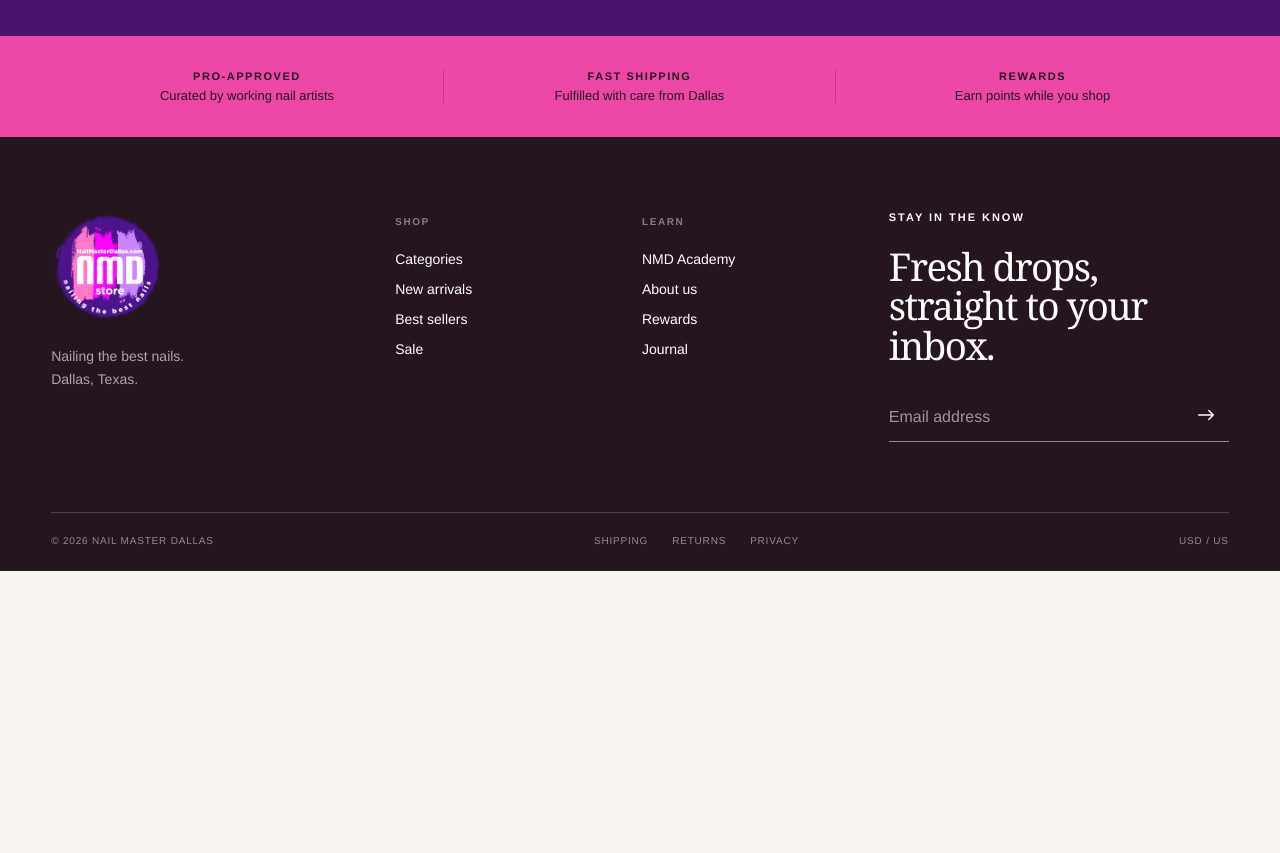
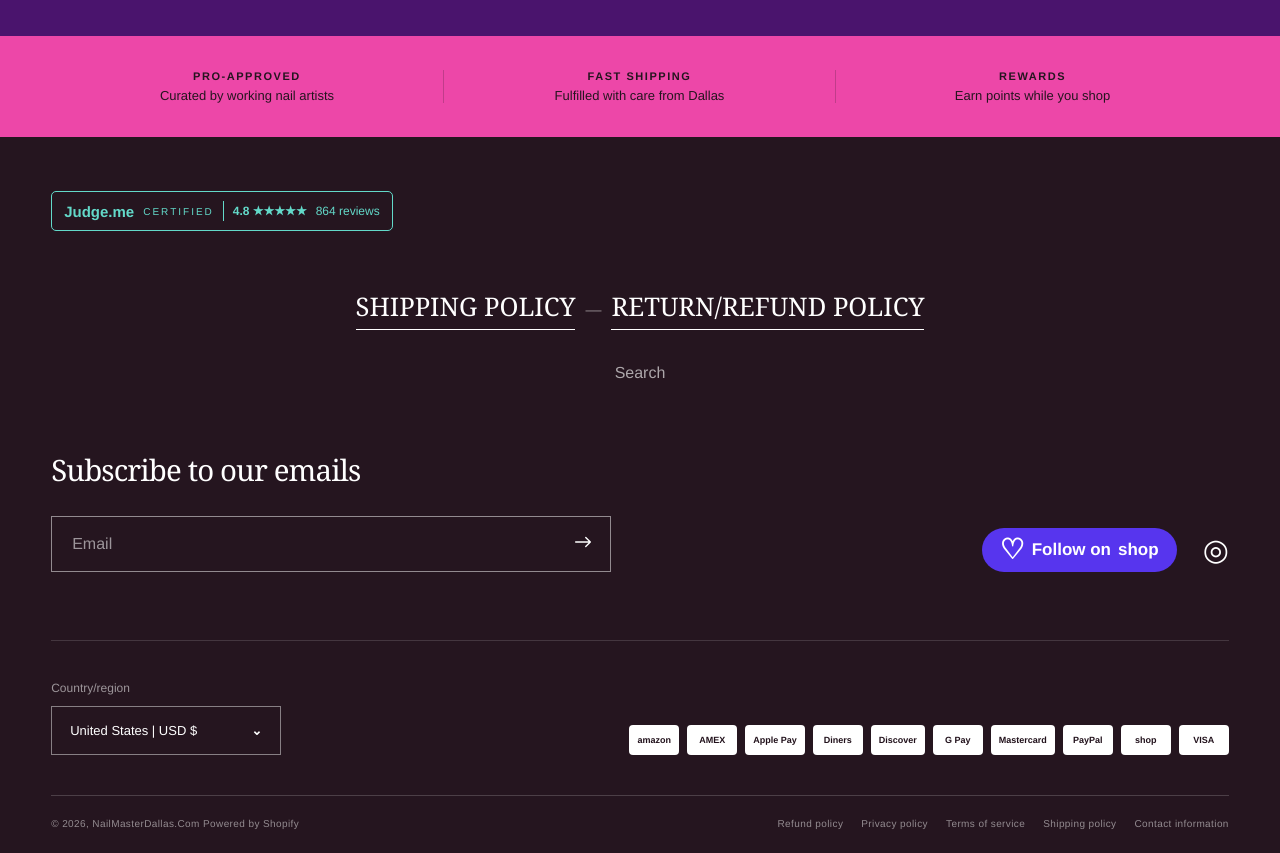
Before and after one commit to Go-Execution/nail-master-dallas, a Next.js app: page / in a window 1280 px wide. Shown: the part 4320-5173 px from the top of the page. Before the commit the page ends 4891 px from the top, so only its background shows below. Built offline with nearby package versions, Linux system fonts and the light colour scheme.

Commit message:
Match footer content to Shopify store

```diff
--- a/src/app/globals.css
+++ b/src/app/globals.css
@@ -133,20 +133,36 @@
 .service-strip strong { margin-bottom: 6px; font-size: 11px; letter-spacing: .14em; }
 .service-strip span { font-size: 13px; }
 
-footer { padding: 74px 4vw 25px; color: white; background: var(--ink); }
-.footer-main { display: grid; grid-template-columns: 1.1fr .7fr .7fr 1.4fr; gap: 6vw; padding-bottom: 70px; }
-.footer-brand img { margin-bottom: 22px; }
-.footer-brand > p { color: rgba(255,255,255,.62); font-size: 14px; line-height: 1.6; }
-.footer-column { display: flex; flex-direction: column; align-items: flex-start; gap: 14px; }
-.footer-column p { margin: 5px 0 10px; color: rgba(255,255,255,.45); font-size: 10px; font-weight: 700; letter-spacing: .16em; }
-.footer-column a { font-size: 14px; }
-.footer-newsletter h3 { margin: 0 0 28px; font-family: Georgia, "Times New Roman", serif; font-size: clamp(28px, 3vw, 44px); font-weight: 500; line-height: 1.02; letter-spacing: -.04em; }
-.footer-newsletter form, .search-panel form { display: flex; border-bottom: 1px solid rgba(255,255,255,.5); }
-.footer-newsletter input, .search-panel input { width: 100%; padding: 15px 0; color: white; background: transparent; border: 0; outline: none; }
+footer { padding: 54px 4vw 24px; color: white; background: var(--ink); }
+.footer-review { width: max-content; padding: 9px 12px; display: flex; align-items: center; gap: 9px; color: #63d9c9; border: 1px solid currentColor; border-radius: 5px; font-size: 12px; }
+.footer-review strong { font-size: 15px; }
+.footer-review span:first-of-type { font-size: 10px; letter-spacing: .2em; }
+.footer-review i { height: 20px; border-left: 1px solid currentColor; }
+.footer-review b { font-weight: 700; }
+.footer-policy-feature { padding: 58px 0 48px; display: flex; align-items: center; justify-content: center; flex-wrap: wrap; gap: 10px; text-transform: uppercase; }
+.footer-policy-feature > a:not(.footer-search-link) { padding-bottom: 5px; border-bottom: 1px solid currentColor; font-family: Georgia, "Times New Roman", serif; font-size: clamp(21px, 2vw, 29px); }
+.footer-policy-feature > span { color: rgba(255,255,255,.45); }
+.footer-policy-feature .footer-search-link { flex-basis: 100%; margin-top: 24px; text-align: center; color: rgba(255,255,255,.62); text-transform: none; }
+.footer-main { min-height: 210px; padding-bottom: 68px; display: grid; grid-template-columns: minmax(300px, 560px) 1fr; align-items: end; justify-content: space-between; gap: 8vw; }
+.footer-newsletter h3 { margin: 0 0 26px; font-family: Georgia, "Times New Roman", serif; font-size: clamp(27px, 2.3vw, 38px); font-weight: 500; letter-spacing: -.03em; }
+.footer-newsletter form { display: flex; border: 1px solid rgba(255,255,255,.5); }
+.search-panel form { display: flex; border-bottom: 1px solid rgba(255,255,255,.5); }
+.footer-newsletter input, .search-panel input { width: 100%; padding: 18px 20px; color: white; background: transparent; border: 0; outline: none; }
 .footer-newsletter input::placeholder, .search-panel input::placeholder { color: rgba(255,255,255,.55); }
-.footer-newsletter button, .search-panel form button { width: 50px; color: white; background: transparent; border: 0; cursor: pointer; }
-.footer-bottom { padding-top: 22px; display: flex; justify-content: space-between; gap: 20px; border-top: 1px solid rgba(255,255,255,.18); color: rgba(255,255,255,.5); font-size: 10px; letter-spacing: .08em; text-transform: uppercase; }
-.footer-bottom div { display: flex; gap: 24px; }
+.footer-newsletter button, .search-panel form button { width: 60px; color: white; background: transparent; border: 0; cursor: pointer; }
+.footer-socials { display: flex; align-items: center; justify-content: flex-end; gap: 26px; }
+.shop-follow { padding: 12px 18px; display: inline-flex; align-items: center; gap: 7px; color: white; background: #5735ee; border-radius: 999px; font-size: 17px; font-weight: 600; }
+.shop-follow span { font-size: 28px; line-height: .6; }
+.instagram-link { font-size: 30px; line-height: 1; }
+.footer-commerce { padding: 40px 0; display: flex; align-items: end; justify-content: space-between; gap: 40px; border-top: 1px solid rgba(255,255,255,.14); }
+.footer-country { display: grid; gap: 11px; }
+.footer-country > span { color: rgba(255,255,255,.55); font-size: 12px; }
+.footer-country a { min-width: 230px; padding: 16px 18px; display: flex; justify-content: space-between; border: 1px solid rgba(255,255,255,.45); font-size: 13px; }
+.payment-methods { display: flex; justify-content: flex-end; flex-wrap: wrap; gap: 8px; }
+.payment-methods span { min-width: 50px; height: 30px; padding: 0 8px; display: grid; place-items: center; color: #21111b; background: white; border-radius: 4px; font-size: 9px; font-weight: 800; }
+.footer-bottom { padding-top: 22px; display: flex; justify-content: space-between; align-items: center; gap: 22px; border-top: 1px solid rgba(255,255,255,.18); color: rgba(255,255,255,.5); font-size: 10px; letter-spacing: .04em; }
+.footer-bottom > span { white-space: nowrap; }
+.footer-bottom div { display: flex; justify-content: flex-end; flex-wrap: wrap; gap: 8px 18px; }
 
 .drawer, .search-panel { position: fixed; z-index: 60; background: var(--white); transition: transform .35s cubic-bezier(.65,0,.35,1); }
 .drawer { top: 0; left: 0; width: min(88vw, 440px); height: 100vh; padding: 28px; transform: translateX(-102%); }
@@ -257,14 +273,21 @@
   .service-strip { grid-template-columns: 1fr; padding: 0 22px; }
   .service-strip > div { padding: 24px 0; border-right: 0; border-bottom: 1px solid rgba(37,21,31,.22); }
   footer { padding: 62px 22px 24px; }
-  .footer-main { grid-template-columns: 1fr 1fr; gap: 48px 24px; }
-  .footer-brand, .footer-newsletter { grid-column: 1 / -1; }
-  .footer-newsletter { order: -2; }
-  .footer-brand { order: 2; padding-top: 12px; border-top: 1px solid rgba(255,255,255,.16); }
+  .footer-review { max-width: 100%; gap: 7px; font-size: 10px; }
+  .footer-policy-feature { padding: 48px 0 44px; gap: 7px; text-align: center; }
+  .footer-policy-feature > a:not(.footer-search-link) { font-size: 19px; }
+  .footer-main { min-height: 0; padding-bottom: 52px; grid-template-columns: 1fr; gap: 38px; }
+  .footer-socials { justify-content: flex-start; }
+  .shop-follow { font-size: 15px; }
+  .footer-commerce { padding: 34px 0; align-items: stretch; flex-direction: column; }
+  .footer-country a { min-width: 0; width: 100%; }
+  .payment-methods { justify-content: flex-start; }
   .drawer { width: 100vw; padding: 24px; }
   .drawer nav { margin-top: 48px; }
   .drawer nav a { padding: 16px 0; font-family: Georgia, "Times New Roman", serif; font-size: 34px; }
-  .footer-bottom { flex-direction: column; }
+  .footer-bottom { align-items: flex-start; flex-direction: column; }
+  .footer-bottom > span { white-space: normal; line-height: 1.6; }
+  .footer-bottom div { justify-content: flex-start; }
   .search-panel { padding: 80px 22px 50px; }
   .search-panel input { font-size: 28px; }
 }
--- a/src/app/page.tsx
+++ b/src/app/page.tsx
@@ -447,20 +447,36 @@
       </section>
 
       <footer>
+        <div className="footer-review" data-reveal>
+          <strong>Judge.me</strong><span>CERTIFIED</span><i />
+          <b>4.8 ★★★★★</b><span>864 reviews</span>
+        </div>
+        <nav className="footer-policy-feature" aria-label="Featured store policies" data-reveal>
+          <a href={`${store}/policies/shipping-policy`}>Shipping policy</a>
+          <span>—</span>
+          <a href={`${store}/policies/refund-policy`}>Return/refund policy</a>
+          <a className="footer-search-link" href={`${store}/search`}>Search</a>
+        </nav>
         <div className="footer-main" data-reveal>
-          <div className="footer-brand">
-            <Image src="/images/nmd-logo.png" alt="Nail Master Dallas" width={112} height={112} />
-            <p>Nailing the best nails.<br />Dallas, Texas.</p>
+          <div className="footer-newsletter">
+            <h3>Subscribe to our emails</h3>
+            <form action={`${store}/contact#contact_form`} method="post"><label className="sr-only" htmlFor="email">Email address</label><input id="email" name="contact[email]" type="email" placeholder="Email" required /><button aria-label="Subscribe"><Icon name="arrow" /></button></form>
           </div>
-          <div className="footer-column"><p>SHOP</p><a href="#categories">Categories</a><a href={`${store}/collections/all`}>New arrivals</a><a href={`${store}/collections/best-of-the-best`}>Best sellers</a><a href={`${store}/collections/on-sale`}>Sale</a></div>
-          <div className="footer-column"><p>LEARN</p><a href={`${store}/collections/nmd-school-classes`}>NMD Academy</a><a href={`${store}/pages/about-us`}>About us</a><a href={`${store}/pages/nmd-rewards`}>Rewards</a><a href={`${store}/blogs/news`}>Journal</a></div>
-          <div className="footer-newsletter">
-            <p className="eyebrow">STAY IN THE KNOW</p>
-            <h3>Fresh drops,<br />straight to your inbox.</h3>
-            <form action={`${store}/contact#contact_form`} method="post"><label className="sr-only" htmlFor="email">Email address</label><input id="email" name="contact[email]" type="email" placeholder="Email address" required /><button aria-label="Subscribe"><Icon name="arrow" /></button></form>
+          <div className="footer-socials">
+            <a className="shop-follow" href={store} aria-label="Follow Nail Master Dallas on Shop"><span>♡</span> Follow on <strong>shop</strong></a>
+            <a className="instagram-link" href="https://www.instagram.com/nailmasterdallas/" aria-label="Nail Master Dallas on Instagram">◎</a>
           </div>
         </div>
-        <div className="footer-bottom"><span>© 2026 Nail Master Dallas</span><div><a href={`${store}/policies/shipping-policy`}>Shipping</a><a href={`${store}/policies/refund-policy`}>Returns</a><a href={`${store}/policies/privacy-policy`}>Privacy</a></div><span>USD / US</span></div>
+        <div className="footer-commerce">
+          <div className="footer-country"><span>Country/region</span><a href={store}>United States | USD $ <b>⌄</b></a></div>
+          <div className="payment-methods" aria-label="Accepted payment methods">
+            {['amazon', 'AMEX', 'Apple Pay', 'Diners', 'Discover', 'G Pay', 'Mastercard', 'PayPal', 'shop', 'VISA'].map((method) => <span key={method}>{method}</span>)}
+          </div>
+        </div>
+        <div className="footer-bottom">
+          <span>© 2026, <a href={store}>NailMasterDallas.Com</a> <a href="https://www.shopify.com/">Powered by Shopify</a></span>
+          <div><a href={`${store}/policies/refund-policy`}>Refund policy</a><a href={`${store}/policies/privacy-policy`}>Privacy policy</a><a href={`${store}/policies/terms-of-service`}>Terms of service</a><a href={`${store}/policies/shipping-policy`}>Shipping policy</a><a href={`${store}/policies/contact-information`}>Contact information</a></div>
+        </div>
       </footer>
 
       <div className={`drawer ${menuOpen ? "is-open" : ""}`} aria-hidden={!menuOpen}>
```
